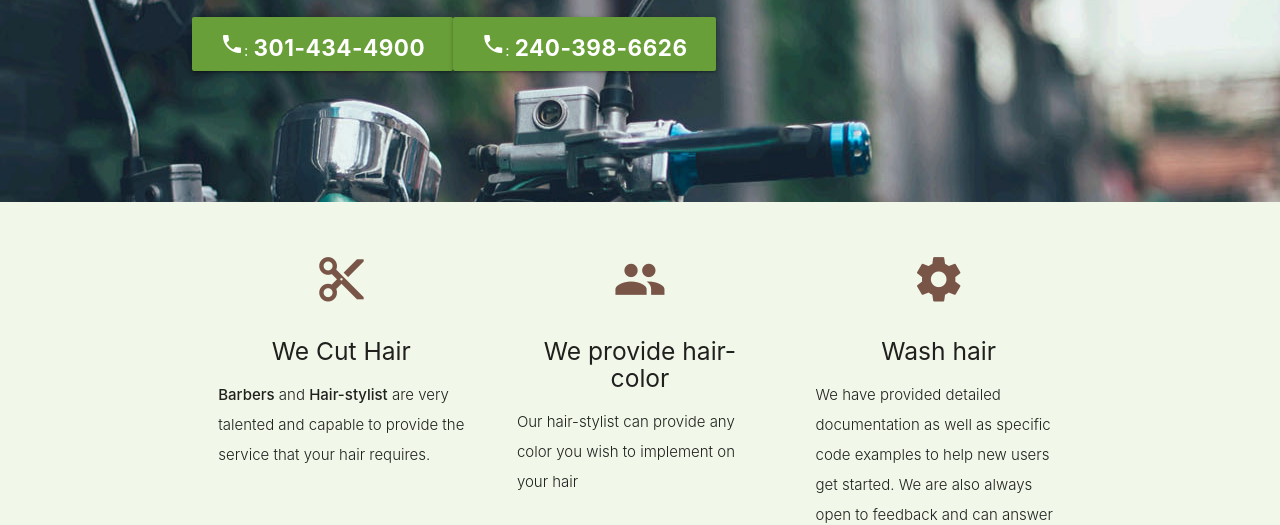
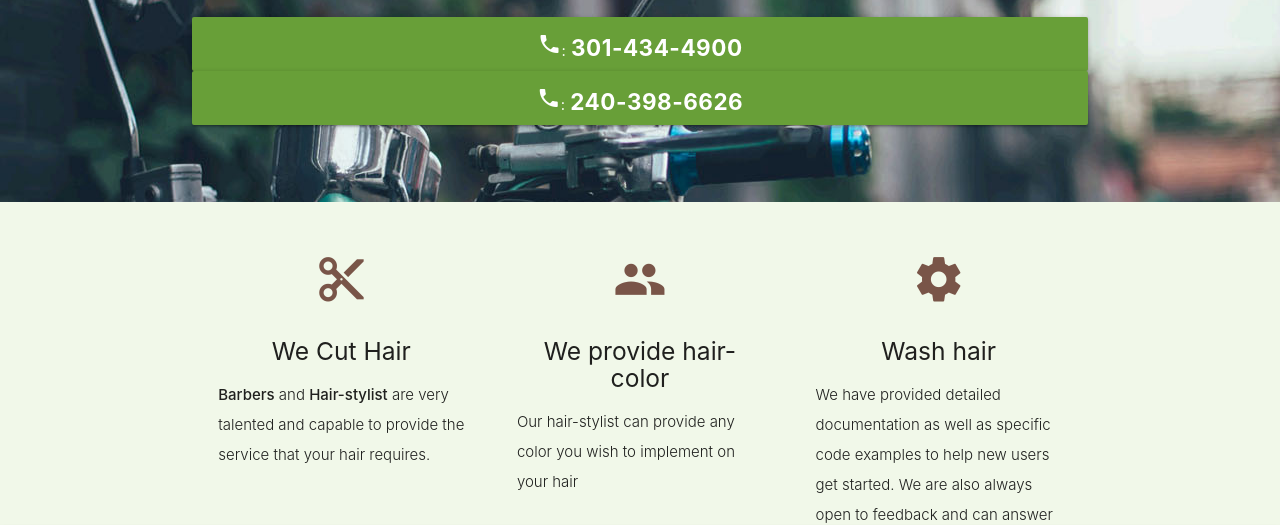
Before and after one commit to rfrancodiaz93/dfrancohairsalon, a plain HTML site: page index.html in a window 1280 px wide. Shown: the part 208-733 px from the top of the page. Drawn offline with nearby package versions, Linux system fonts and the light colour scheme.

Commit message:
style101010

```diff
--- a/index.html
+++ b/index.html
@@ -47,7 +47,7 @@
         <div class="row center">
           <h5 class="header col s12 light" style="font-weight: bold;">Dominican Hair Style</h5>
         </div>
-        <div class="row center" style="display: flex;" >
+        <div class="row center" style="display: flex; flex-direction: column;" >
           <a href="tel:3014344900" id="download-button" class="btn-large waves-effect waves-light light-green darken-2"> <i class="material-icons">local_phone</i>: <b style="font-size: 1.5em;">301-434-4900</b></a>
           <a href="tel:32403986626" id="download-button" class="btn-large waves-effect waves-light light-green darken-2"> <i class="material-icons">local_phone</i>: <b style="font-size: 1.5em;">240-398-6626</b></a>
 
```
